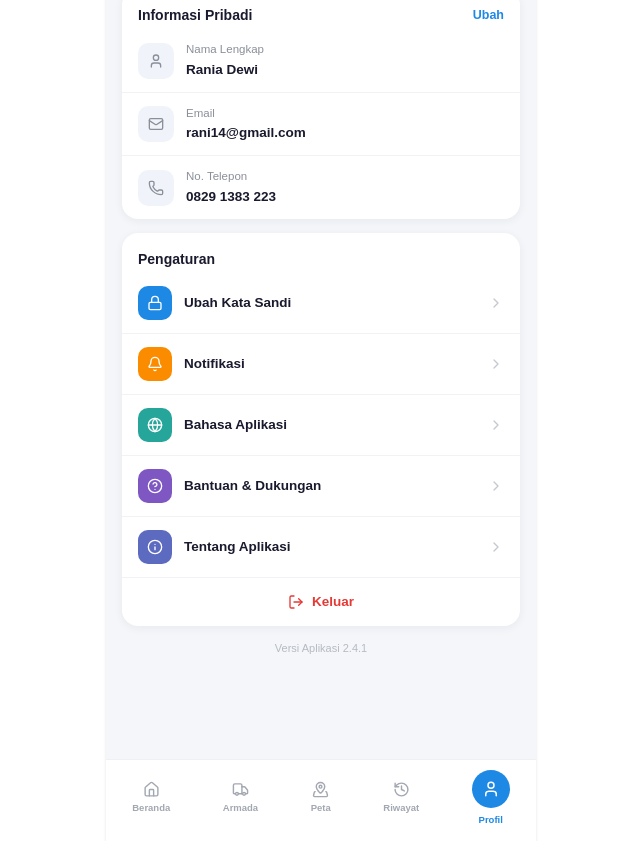
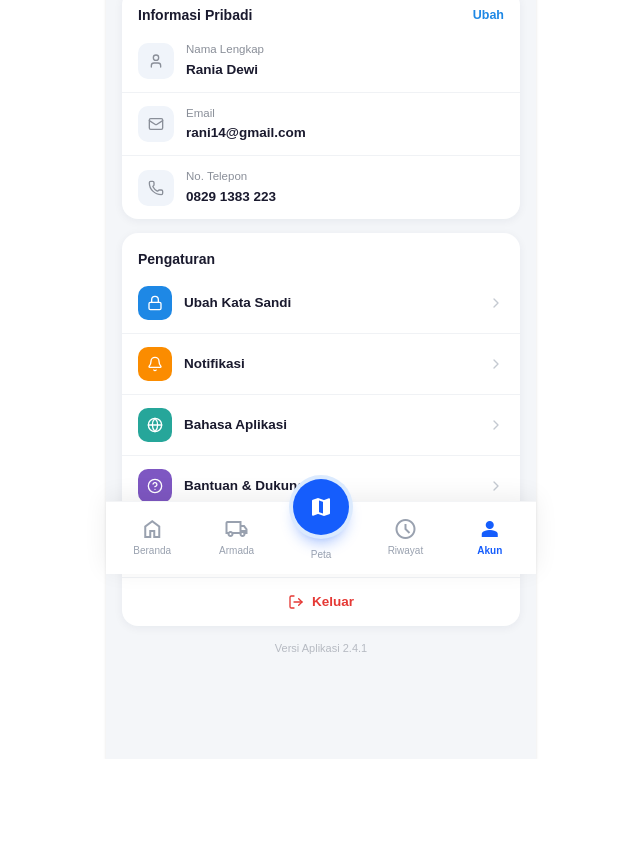
Before and after one commit to puspad170-glitch/pindaitracking, a Next.js app: page /profile in a window 1280 px wide. Shown: the part 226-1067 px from the top of the page, without its empty margins (319-959 px from the left). After the commit the page ends 985 px from the top, so only its background shows below. Built offline with nearby package versions, Linux system fonts and the light colour scheme; a web font is replaced by a local one.

Commit message:
update bottomnavbar

```diff
--- a/src/app/detailkendaraan/Bottomnavbar.tsx
+++ b/src/app/detailkendaraan/Bottomnavbar.tsx
@@ -1,50 +1,79 @@
-"use client";
+'use client';
 
-import { Home, Truck, MapPinned, History, User } from "lucide-react";
+import React from 'react';
+import Link from 'next/link';
+import { usePathname } from 'next/navigation';
+import MaterialIcon from '@/app/components/MaterialIcon';
 
-interface NavItem {
-  key: string;
-  label: string;
-  icon: typeof Home;
-}
+export default function Bottomnavbar() {
+  const pathname = usePathname();
 
-const NAV_ITEMS: NavItem[] = [
-  { key: "beranda", label: "Beranda", icon: Home },
-  { key: "armada", label: "Armada", icon: Truck },
-  { key: "peta", label: "Peta", icon: MapPinned },
-  { key: "riwayat", label: "Riwayat", icon: History },
-  { key: "akun", label: "Akun", icon: User },
-];
+  const isHome = pathname === '/';
+  const isPantau = pathname === '/pantau';
+  const isProfile = pathname === '/profile' || pathname === '/profil';
 
-interface BottomNavbarProps {
-  active?: string;
-  onChange?: (key: string) => void;
-}
+  return (
+    <nav
+      id="bottom-nav"
+      className="fixed bottom-0 left-0 right-0 z-50 mx-auto w-full max-w-[430px] border-t border-gray-100 bg-white"
+      style={{
+        boxShadow: '0 -4px 24px rgba(0,0,0,0.07)',
+        paddingBottom: 'max(0.5rem, env(safe-area-inset-bottom, 0px))',
+      }}
+    >
+      <div className="flex h-16 items-end justify-around px-1">
+        <Link
+          href="/"
+          className={`flex-1 flex flex-col items-center justify-center gap-0.5 py-2 transition-colors ${
+            isHome ? 'text-blue-600 font-bold' : 'text-gray-400 hover:text-gray-600 font-medium'
+          }`}
+        >
+          <MaterialIcon name="home" fill={isHome} className="text-2xl" />
+          <span className="text-[10px]">Beranda</span>
+        </Link>
 
-export default function BottomNavbar({ active = "peta", onChange }: BottomNavbarProps) {
-  return (
-    <div className="bg-white flex justify-around items-center pt-2.5 pb-3.5 border-t border-[#EEF0F3]">
-      {NAV_ITEMS.map(({ key, label, icon: Icon }) => {
-        const isActive = key === active;
-        return (
-          <button
-            key={key}
-            onClick={() => onChange?.(key)}
-            className={`flex flex-col items-center gap-0.75 text-[9.5px] font-semibold ${
-              isActive ? "text-[#1E88E5]" : "text-[#a2a7b1]"
+        <Link
+          href="#"
+          className="flex-1 flex flex-col items-center justify-center gap-0.5 py-2 text-gray-400 hover:text-gray-600 transition-colors font-medium"
+        >
+          <MaterialIcon name="local_shipping" className="text-2xl" />
+          <span className="text-[10px]">Armada</span>
+        </Link>
+
+        <div className="relative flex flex-1 flex-col items-end justify-center pb-1">
+          <Link
+            href="/pantau"
+            className="absolute -top-7 left-1/2 -translate-x-1/2 flex h-14 w-14 items-center justify-center rounded-full bg-blue-600 text-white shadow-lg shadow-blue-600/40 ring-4 ring-blue-100 transition-all active:scale-95 hover:bg-blue-700"
+          >
+            <MaterialIcon name="map" fill={true} className="text-2xl" />
+          </Link>
+          <span
+            className={`mt-10 w-full text-center text-[10px] ${
+              isPantau ? 'font-bold text-blue-600' : 'font-medium text-gray-400'
             }`}
           >
-            {isActive ? (
-              <span className="w-[38px] h-[38px] rounded-full bg-[#1E88E5] text-white flex items-center justify-center mb-0.5">
-                <Icon size={18} />
-              </span>
-            ) : (
-              <Icon size={17} />
-            )}
-            {label}
-          </button>
-        );
-      })}
-    </div>
+            Peta
+          </span>
+        </div>
+
+        <Link
+          href="#"
+          className="flex-1 flex flex-col items-center justify-center gap-0.5 py-2 text-gray-400 hover:text-gray-600 transition-colors font-medium"
+        >
+          <MaterialIcon name="schedule" className="text-2xl" />
+          <span className="text-[10px]">Riwayat</span>
+        </Link>
+
+        <Link
+          href="/profile"
+          className={`flex-1 flex flex-col items-center justify-center gap-0.5 py-2 transition-colors ${
+            isProfile ? 'text-blue-600 font-bold' : 'text-gray-400 hover:text-gray-600 font-medium'
+          }`}
+        >
+          <MaterialIcon name="person" fill={isProfile} className="text-2xl" />
+          <span className="text-[10px]">Akun</span>
+        </Link>
+      </div>
+    </nav>
   );
 }
--- a/src/app/detailkendaraan/page.tsx
+++ b/src/app/detailkendaraan/page.tsx
@@ -10,10 +10,10 @@ import BottomNavbar from "./Bottomnavbar";
 
 export default function DetailArmadaPage() {
   return (
-    <div className="min-h-screen bg-[#F4F6F9] flex flex-col max-w-[440px] mx-auto">
+    <div className="w-full max-w-[430px] mx-auto min-h-screen bg-[#F4F6F9] flex flex-col relative shadow-sm pb-24">
       <Navbar />
 
-      <div className="flex-1 -mt-10 px-4 pb-4">
+      <div className="flex-1 -mt-10 px-4 space-y-4">
         <Gps />
         <Pengemudi
           onCall={() => console.log("call driver")}
@@ -28,7 +28,7 @@ export default function DetailArmadaPage() {
         />
       </div>
 
-      <BottomNavbar active="peta" onChange={(key) => console.log(key)} />
+      <BottomNavbar />
     </div>
   );
 }
--- a/src/app/profile/Bottomnavbar.tsx
+++ b/src/app/profile/Bottomnavbar.tsx
@@ -1,50 +1,79 @@
-"use client";
+'use client';
 
-import { Home, Truck, MapPinned, History, User } from "lucide-react";
+import React from 'react';
+import Link from 'next/link';
+import { usePathname } from 'next/navigation';
+import MaterialIcon from '@/app/components/MaterialIcon';
 
-interface NavItem {
-  key: string;
-  label: string;
-  icon: typeof Home;
-}
+export default function Bottomnavbar() {
+  const pathname = usePathname();
 
-const NAV_ITEMS: NavItem[] = [
-  { key: "beranda", label: "Beranda", icon: Home },
-  { key: "armada", label: "Armada", icon: Truck },
-  { key: "peta", label: "Peta", icon: MapPinned },
-  { key: "riwayat", label: "Riwayat", icon: History },
-  { key: "profil", label: "Profil", icon: User },
-];
+  const isHome = pathname === '/';
+  const isPantau = pathname === '/pantau';
+  const isProfile = pathname === '/profile' || pathname === '/profil';
 
-interface BottomNavbarProps {
-  active?: string;
-  onChange?: (key: string) => void;
-}
+  return (
+    <nav
+      id="bottom-nav"
+      className="fixed bottom-0 left-0 right-0 z-50 mx-auto w-full max-w-[430px] border-t border-gray-100 bg-white"
+      style={{
+        boxShadow: '0 -4px 24px rgba(0,0,0,0.07)',
+        paddingBottom: 'max(0.5rem, env(safe-area-inset-bottom, 0px))',
+      }}
+    >
+      <div className="flex h-16 items-end justify-around px-1">
+        <Link
+          href="/"
+          className={`flex-1 flex flex-col items-center justify-center gap-0.5 py-2 transition-colors ${
+            isHome ? 'text-blue-600 font-bold' : 'text-gray-400 hover:text-gray-600 font-medium'
+          }`}
+        >
+          <MaterialIcon name="home" fill={isHome} className="text-2xl" />
+          <span className="text-[10px]">Beranda</span>
+        </Link>
 
-export default function BottomNavbar({ active = "profil", onChange }: BottomNavbarProps) {
-  return (
-    <div className="bg-white flex justify-around items-center pt-2.5 pb-3.5 border-t border-[#EEF0F3]">
-      {NAV_ITEMS.map(({ key, label, icon: Icon }) => {
-        const isActive = key === active;
-        return (
-          <button
-            key={key}
-            onClick={() => onChange?.(key)}
-            className={`flex flex-col items-center gap-[3px] text-[9.5px] font-semibold ${
-              isActive ? "text-[#1E88E5]" : "text-[#a2a7b1]"
+        <Link
+          href="#"
+          className="flex-1 flex flex-col items-center justify-center gap-0.5 py-2 text-gray-400 hover:text-gray-600 transition-colors font-medium"
+        >
+          <MaterialIcon name="local_shipping" className="text-2xl" />
+          <span className="text-[10px]">Armada</span>
+        </Link>
+
+        <div className="relative flex flex-1 flex-col items-end justify-center pb-1">
+          <Link
+            href="/pantau"
+            className="absolute -top-7 left-1/2 -translate-x-1/2 flex h-14 w-14 items-center justify-center rounded-full bg-blue-600 text-white shadow-lg shadow-blue-600/40 ring-4 ring-blue-100 transition-all active:scale-95 hover:bg-blue-700"
+          >
+            <MaterialIcon name="map" fill={true} className="text-2xl" />
+          </Link>
+          <span
+            className={`mt-10 w-full text-center text-[10px] ${
+              isPantau ? 'font-bold text-blue-600' : 'font-medium text-gray-400'
             }`}
           >
-            {isActive ? (
-              <span className="w-[38px] h-[38px] rounded-full bg-[#1E88E5] text-white flex items-center justify-center mb-0.5">
-                <Icon size={18} />
-              </span>
-            ) : (
-              <Icon size={17} />
-            )}
-            {label}
-          </button>
-        );
-      })}
-    </div>
+            Peta
+          </span>
+        </div>
+
+        <Link
+          href="#"
+          className="flex-1 flex flex-col items-center justify-center gap-0.5 py-2 text-gray-400 hover:text-gray-600 transition-colors font-medium"
+        >
+          <MaterialIcon name="schedule" className="text-2xl" />
+          <span className="text-[10px]">Riwayat</span>
+        </Link>
+
+        <Link
+          href="/profile"
+          className={`flex-1 flex flex-col items-center justify-center gap-0.5 py-2 transition-colors ${
+            isProfile ? 'text-blue-600 font-bold' : 'text-gray-400 hover:text-gray-600 font-medium'
+          }`}
+        >
+          <MaterialIcon name="person" fill={isProfile} className="text-2xl" />
+          <span className="text-[10px]">Akun</span>
+        </Link>
+      </div>
+    </nav>
   );
 }
--- a/src/app/profile/page.tsx
+++ b/src/app/profile/page.tsx
@@ -23,7 +23,7 @@ export default function ProfilPage() {
         />
       </div>
 
-      <Bottomnavbar active="profil" onChange={(key) => console.log(key)} />
+      <Bottomnavbar />
     </div>
   );
 }
```
